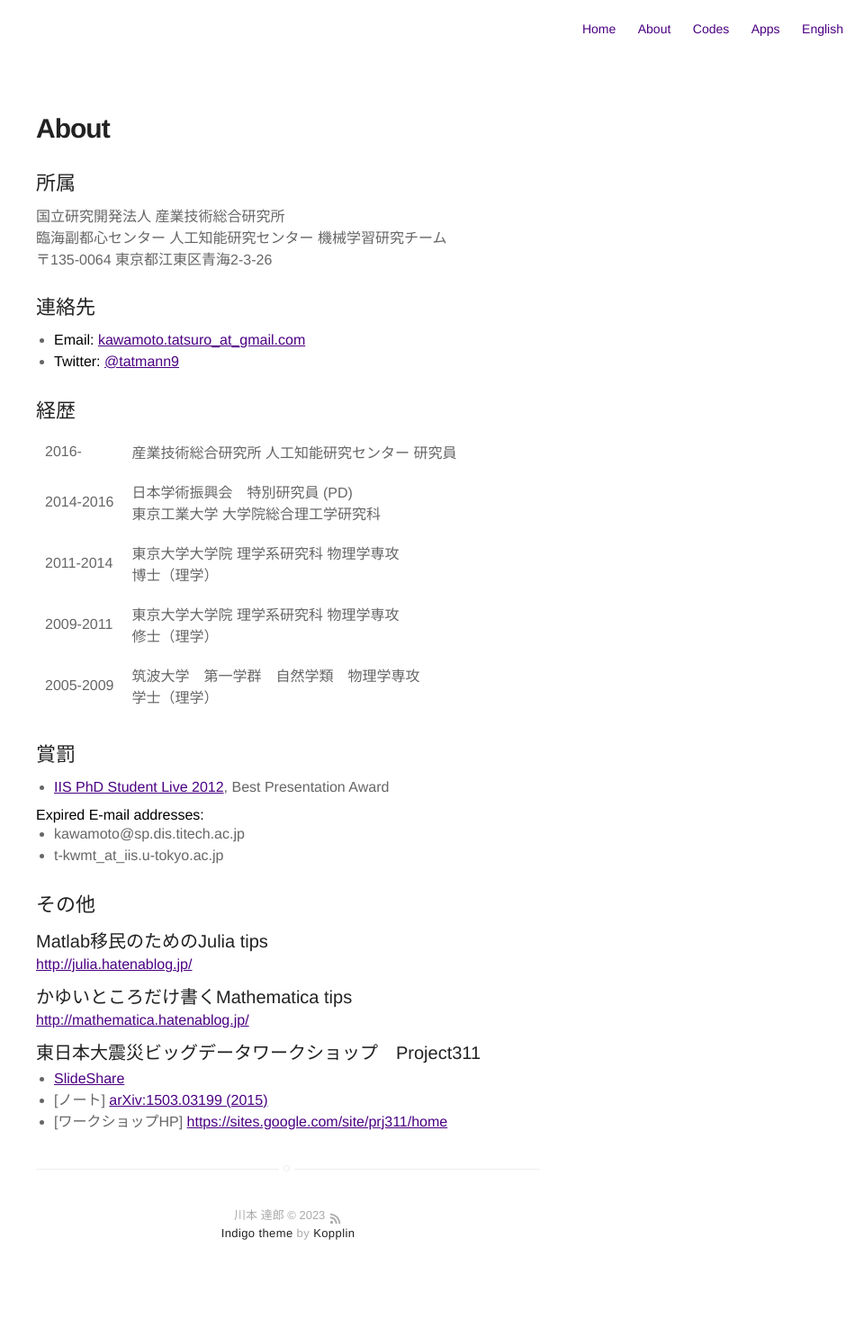
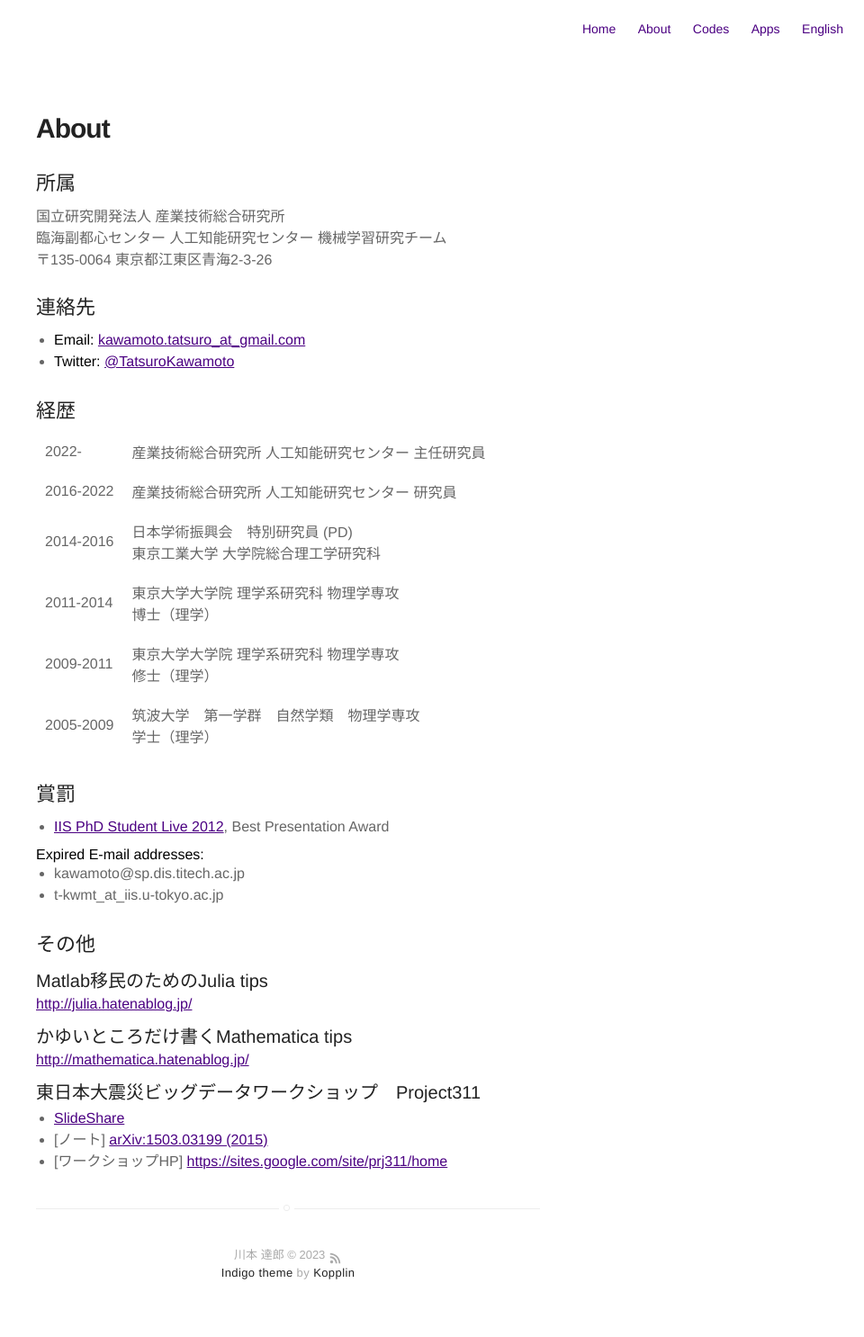
Before and after one commit to tatsuro-kawamoto-jp/tatsuro-kawamoto-jp.github.io, a Jekyll site: the page built from about.html, in a window 1280 px wide. Shown: the whole page at 90% size, without its empty margins (320-1280 px from the left). Built offline with Jekyll 4.4.1, drawn with Linux system fonts in a browser that asks for light colours; before the commit the page ends 1442 px from its top, so only the background shows below that.

Commit message:
Update about.html

```diff
--- a/about.html
+++ b/about.html
@@ -20,7 +20,7 @@ title: About
   <dd>
     <ul>
       <li><strong>Email:</strong> <a href="mailto:kawamoto.tatsuro@gmail.com">kawamoto.tatsuro_at_gmail.com</a></li>
-      <li><strong>Twitter:</strong> <a href="https://twitter.com/tatmann9" target="_blank">@tatmann9</a></li>
+      <li><strong>Twitter:</strong> <a href="https://twitter.com/TatsuroKawamoto" target="_blank">@TatsuroKawamoto</a></li>
     </ul>
   </dd>
 </dl>
@@ -32,7 +32,12 @@ title: About
   <table border="0" cellspacing="10" cellpadding="10">
   <tbody>
   <tr>
-  <td>2016-</td>
+  <td>2022-</td>
+  <td>産業技術総合研究所 人工知能研究センター 主任研究員</td>
+  </tr>
+  <tr>
+  <tr>
+  <td>2016-2022</td>
   <td>産業技術総合研究所 人工知能研究センター 研究員</td>
   </tr>
   <tr>
```
